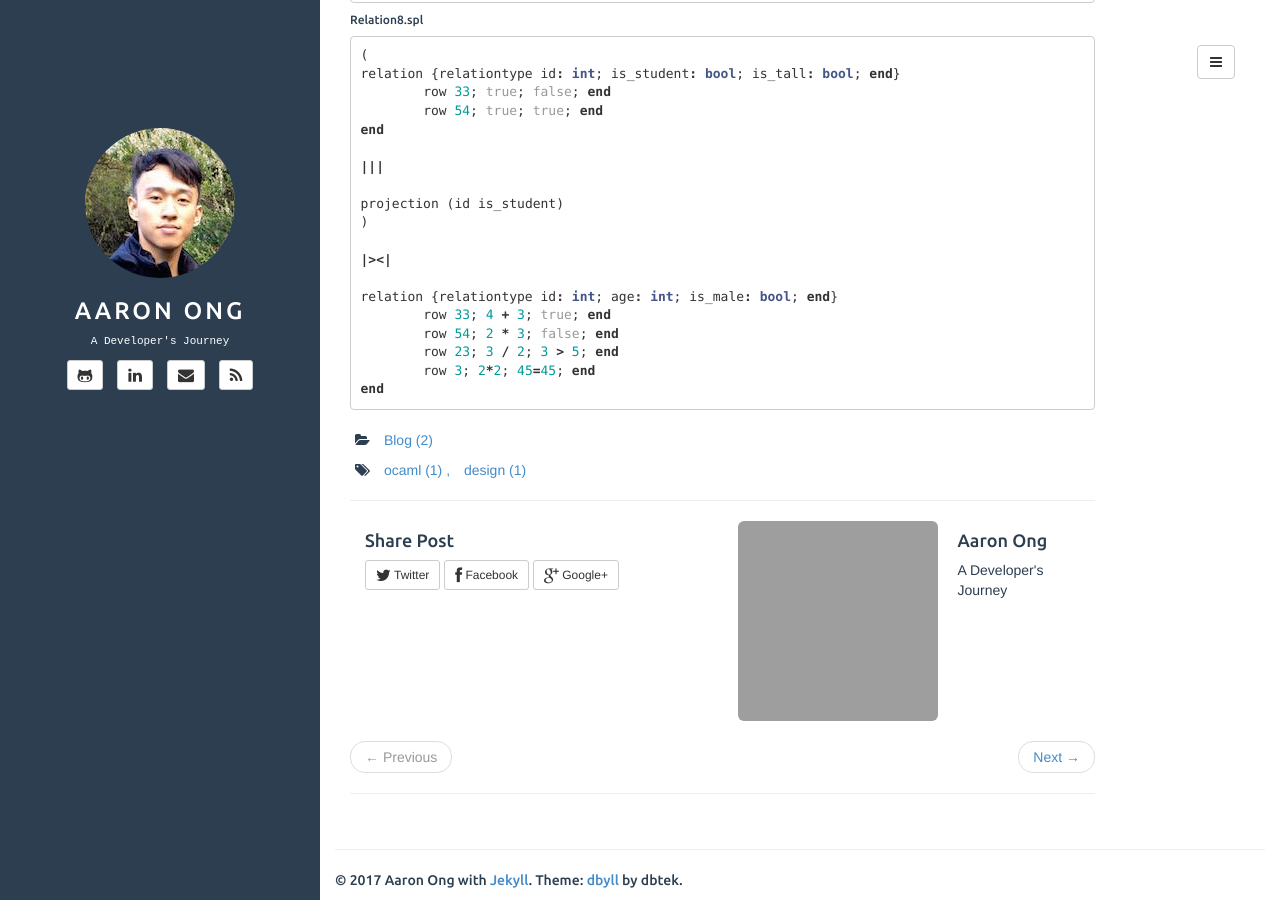
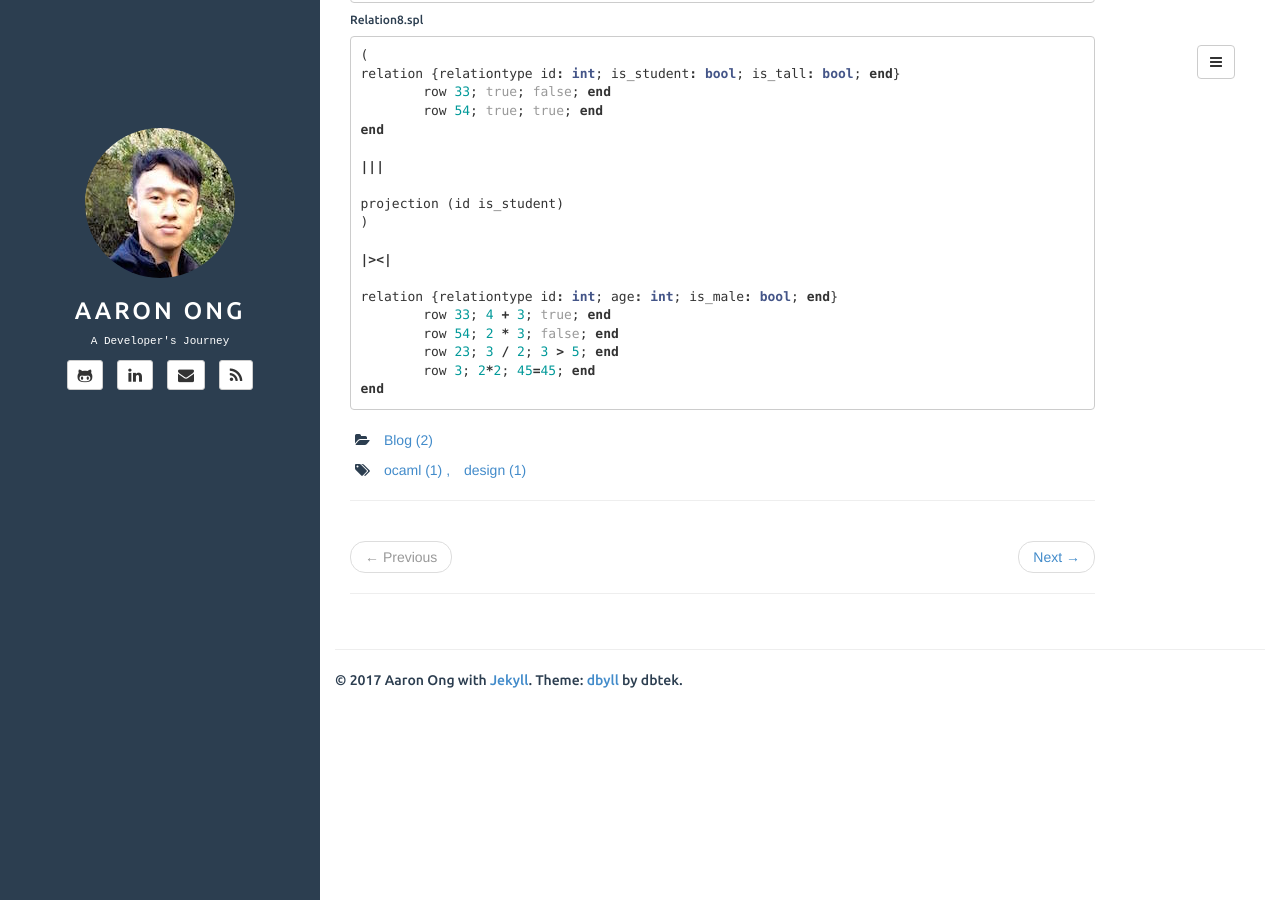
Before and after one commit to Aaronong/Aaronong.github.io, a Jekyll site: the page built from _posts/2017-4-21-Relational-Programming-Language.md, in a window 1280 px wide and 900 px high, scrolled down 7246 px. Built offline with Jekyll 4.4.1, drawn with Linux system fonts in a browser that asks for light colours; comment, search, counter and statistics services are not loaded; grey boxes are pictures that could not be loaded.

Commit message:
removed post footer

```diff
--- a/_includes/post.html
+++ b/_includes/post.html
@@ -71,33 +71,6 @@
 
 		<hr>
 
-		<div>
-      <section class="share col-sm-6">
-        <h4 class="section-title">Share Post</h4>
-        <a class="btn btn-default btn-sm twitter" href="http://twitter.com/share?text={{page.title | encode}}{% if site.author.twitter%}&via={{site.author.twitter}}{% endif %}"
-           onclick="window.open(this.href, 'twitter-share', 'width=550,height=235');return false;">
-          <i class="fa fa-twitter fa-lg"></i>
-          Twitter
-        </a>
-        <a class="btn btn-default btn-sm facebook" href="https://www.facebook.com/sharer/sharer.php"
-           onclick="window.open(this.href, 'facebook-share','width=580,height=296');return false;">
-          <i class="fa fa-facebook fa-lg"></i>
-          Facebook
-        </a>
-        <a class="btn btn-default btn-sm gplus"
-           onclick="window.open('https://plus.google.com/share?url='+window.location.href, 'google-plus-share', 'width=490,height=530');return false;">
-          <i class="fa fa-google-plus fa-lg"></i>
-          Google+
-        </a>
-      </section>
-
-      <section class="col-sm-6 author">
-        <img src="//www.gravatar.com/avatar/{{site.author.email_md5}}" class="img-rounded author-image" />
-        <h4 class="section-title author-name">{{site.author.name}}</h4>
-        <p class="author-bio">{{site.author.bio}}</p>
-      </section>
-    </div>
-
     <div class="clearfix"></div>
 
 		<ul class="pager">
```
